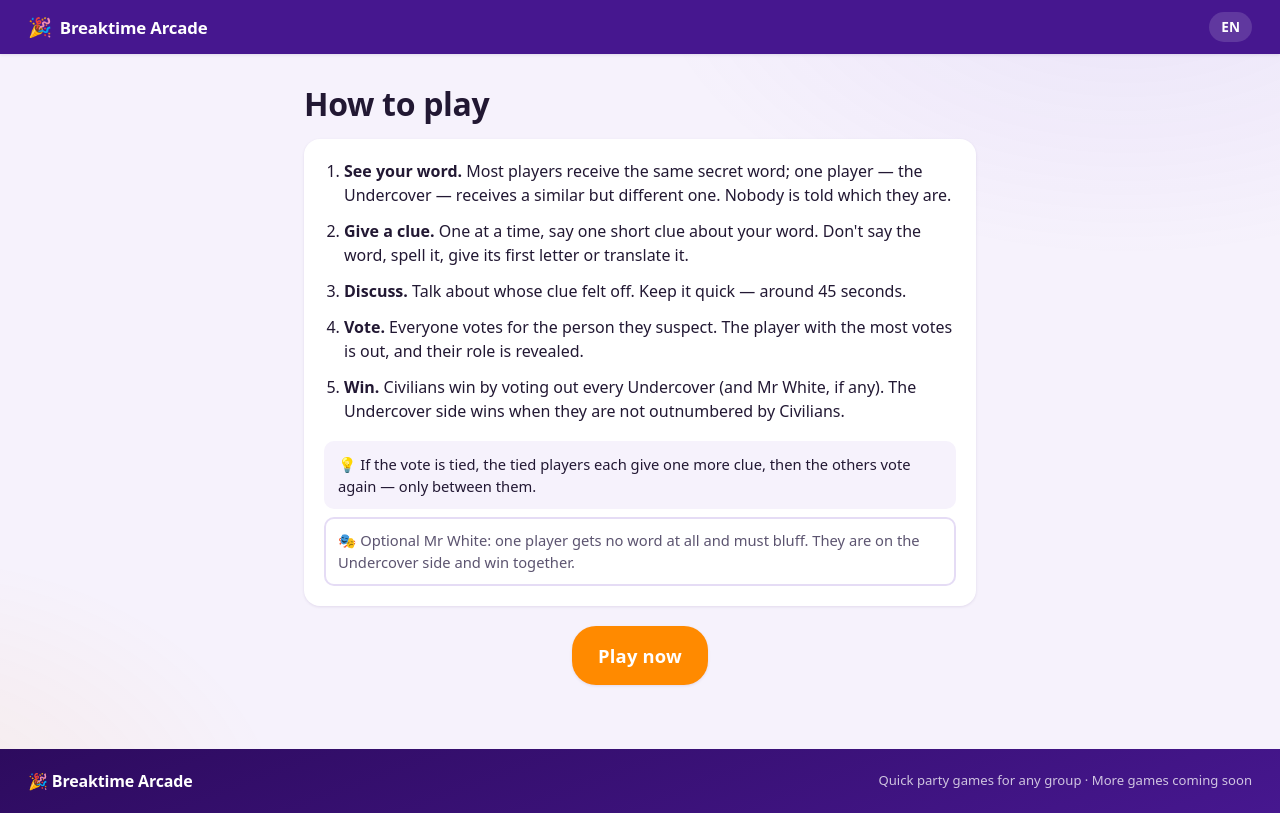
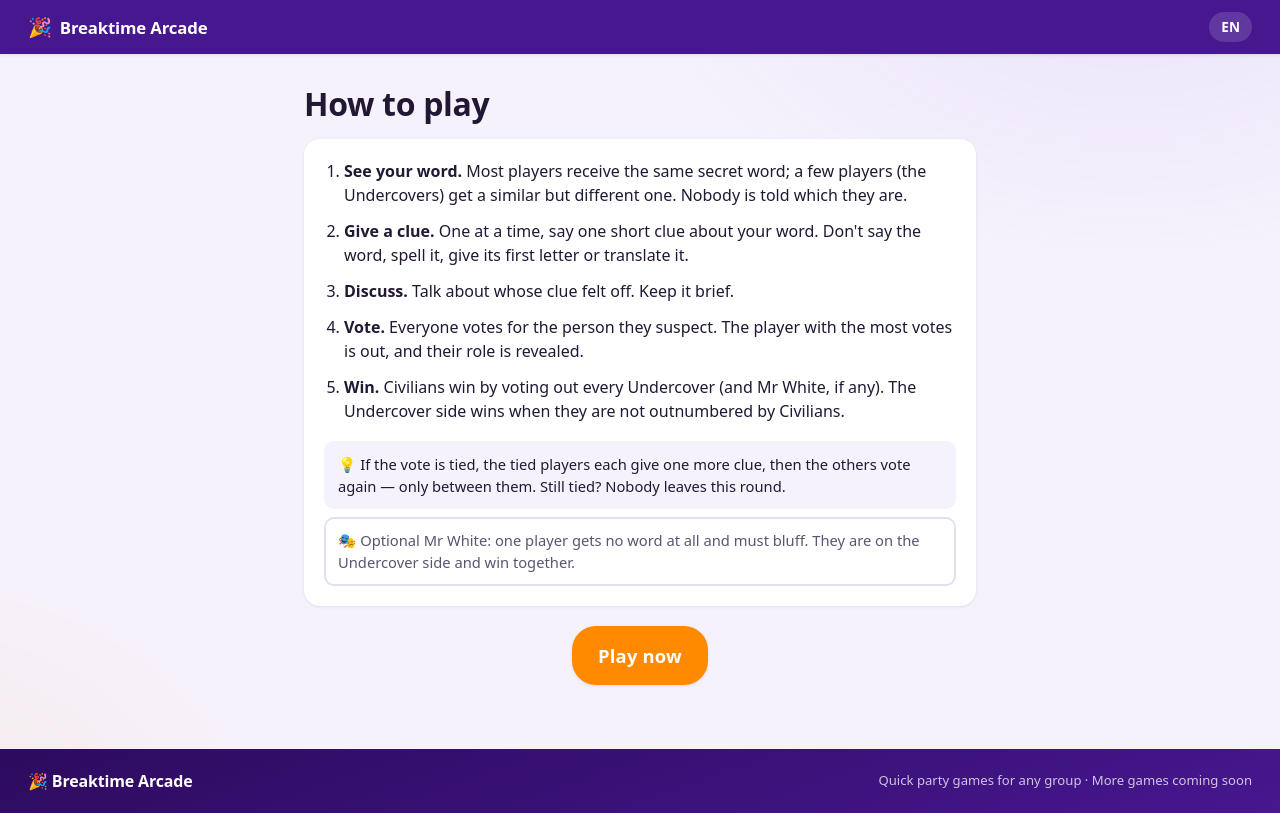
Before and after one commit to zizhenliu0427/breaktime-arcade, a Vue app in the folder packages/client/: page /undercover/how-to-play in a window 1280 px wide. Built offline with nearby package versions, Linux system fonts and the light colour scheme.

Commit message:
fix: tie-break edge case (everyone tied) + How-to-play copy fixes + play button route

```diff
--- a/packages/client/src/i18n/en.ts
+++ b/packages/client/src/i18n/en.ts
@@ -57,16 +57,16 @@ export default {
   howTo: {
     title: 'How to play',
     step1title: 'See your word.',
-    step1: 'Most players receive the same secret word; one player — the Undercover — receives a similar but different one. Nobody is told which they are.',
+    step1: 'Most players receive the same secret word; a few players (the Undercovers) get a similar but different one. Nobody is told which they are.',
     step2title: 'Give a clue.',
     step2: "One at a time, say one short clue about your word. Don't say the word, spell it, give its first letter or translate it.",
     step3title: 'Discuss.',
-    step3: 'Talk about whose clue felt off. Keep it quick — around 45 seconds.',
+    step3: 'Talk about whose clue felt off. Keep it brief.',
     step4title: 'Vote.',
     step4: 'Everyone votes for the person they suspect. The player with the most votes is out, and their role is revealed.',
     step5title: 'Win.',
     step5: 'Civilians win by voting out every Undercover (and Mr White, if any). The Undercover side wins when they are not outnumbered by Civilians.',
-    tip: '💡 If the vote is tied, the tied players each give one more clue, then the others vote again — only between them.',
+    tip: '💡 If the vote is tied, the tied players each give one more clue, then the others vote again — only between them. Still tied? Nobody leaves this round.',
     mrWhiteNote: '🎭 Optional Mr White: one player gets no word at all and must bluff. They are on the Undercover side and win together.',
     playNow: 'Play now',
   },
--- a/packages/client/src/i18n/zh.ts
+++ b/packages/client/src/i18n/zh.ts
@@ -57,16 +57,16 @@ export default {
   howTo: {
     title: '游戏规则',
     step1title: '查看你的词。',
-    step1: '大多数玩家收到相同的秘密词；其中一名玩家——卧底——收到一个相似但不同的词。没有人知道自己是哪个身份。',
+    step1: '大多数玩家收到相同的秘密词；少数玩家（卧底）收到一个相似但不同的词。没有人知道自己是哪个身份。',
     step2title: '给出线索。',
     step2: '轮流用一句话描述你的词。不能直接说出、拼写、给出首字母或翻译你的词。',
     step3title: '讨论。',
-    step3: '讨论谁的线索有问题。保持简短——大约 45 秒。',
+    step3: '讨论谁的线索有问题。保持简短。',
     step4title: '投票。',
     step4: '每人投一票给你怀疑的人。票数最多的人出局，身份揭晓。',
     step5title: '获胜。',
     step5: '平民投出所有卧底（以及白板先生，如果有的话）即获胜。坏人阵营的人数不少于平民时即获胜。',
-    tip: '💡 如果投票平局，平票的玩家各再给一条线索，然后其他人在他们之间重新投票。',
+    tip: '💡 如果投票平票，平票的玩家各再给一条线索，然后其他玩家只在平票者之间重新投票。如果还是平票，本轮无人出局。',
     mrWhiteNote: '🎭 可选的白板先生：一名玩家完全没有词，必须靠演技蒙混。属于卧底阵营，与卧底共胜负。',
     playNow: '开始游戏',
   },
--- a/packages/client/src/pages/undercover/HowToPlay.vue
+++ b/packages/client/src/pages/undercover/HowToPlay.vue
@@ -36,7 +36,7 @@ const { t } = useI18n();
     </div>
 
     <div class="actions rise" style="animation-delay: 120ms">
-      <router-link to="/undercover/pass-and-play">
+      <router-link to="/undercover">
         <BaseButton variant="accent" size="lg">{{ t('howTo.playNow') }}</BaseButton>
       </router-link>
     </div>
--- a/packages/shared/src/game/engine.ts
+++ b/packages/shared/src/game/engine.ts
@@ -107,6 +107,12 @@ export function resolveVotes(game: LocalGame): LocalGame {
   if (top.length === 1) {
     return eliminate(game, top[0]!);
   }
+  // Everyone tied (or an empty ballot): nobody can break it, so skip the
+  // runoff and move on with no elimination this round.
+  const aliveIds = game.players.filter((p) => p.alive).map((p) => p.id);
+  if (top.length >= aliveIds.length) {
+    return { ...game, phase: 'elimination', lastElimination: null };
+  }
   if (!game.isRunoffVote && top.length > 1) {
     return {
       ...game,
```
